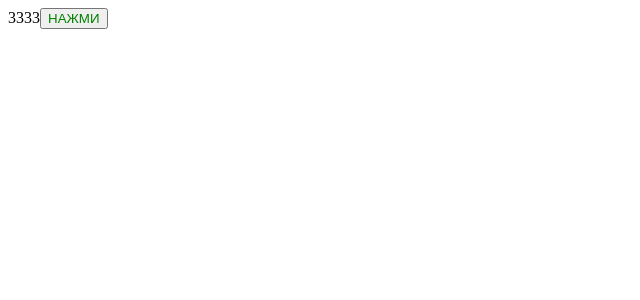
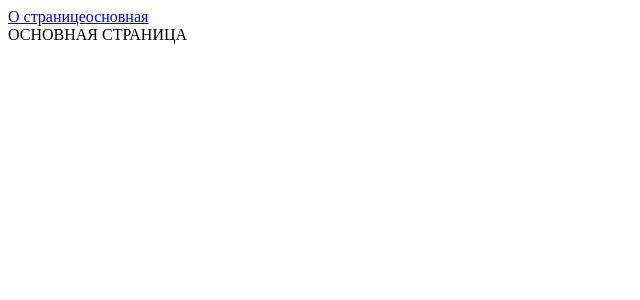
Before and after one commit to GlebKodrik/production-project, a React app: page / in a window 1280 px wide. Shown: the top 300 px of the page, without its empty margins (0-640 px from the left). Built offline with nearby package versions, Linux system fonts and the light colour scheme.

Commit message:
added lazy & route

```diff
--- /dev/null
+++ b/declorations.d.ts
@@ -0,0 +1 @@
+declare module '*.scss';
--- /dev/null
+++ b/src/components/about-page/about-page.tsx
@@ -0,0 +1,11 @@
+import React from 'react';
+
+const AboutPage = () => {
+  return (
+    <div>
+      О странице
+    </div>
+  );
+};
+
+export default AboutPage;
--- a/src/components/counter.scss
+++ /dev/null
@@ -1,3 +0,0 @@
-button {
-  color: green;
-}
--- a/src/components/counter.tsx
+++ /dev/null
@@ -1,14 +0,0 @@
-import React, {useState} from 'react';
-import './counter.scss'
-
-const Counter = () => {
-  const [counter, setCounter] = useState(3333);
-  return (
-    <div>
-      {counter}
-      <button onClick={() => setCounter(counter + 1)}>НАЖМИ</button>
-    </div>
-  );
-};
-
-export default Counter;
--- /dev/null
+++ b/src/components/main-page/main-page.tsx
@@ -0,0 +1,11 @@
+import React from 'react';
+
+const MainPage = () => {
+  return (
+    <div>
+      ОСНОВНАЯ СТРАНИЦА
+    </div>
+  );
+};
+
+export default MainPage;
--- /dev/null
+++ b/src/index.scss
@@ -0,0 +1,4 @@
+.app {
+  margin: 0;
+  color: red;
+}
--- a/src/index.tsx
+++ b/src/index.tsx
@@ -1,10 +1,27 @@
-import {seyHello} from "./test";
+import React, { Suspense } from 'react';
 import {render} from "react-dom";
-import Counter from "./components/counter";
+import './index.scss';
+import {BrowserRouter, Link, Route, Routes} from "react-router-dom";
 
-seyHello(12)
+const AboutPage = React.lazy(() => import("./components/about-page/about-page"));
+const MainPage = React.lazy(() => import("./components/main-page/main-page"));
+
+const App = () => {
+  return (
+    <BrowserRouter>
+      <Link to={'/about'}>О странице</Link>
+      <Link to={'/'}>основная</Link>
+      <Suspense fallback={<>Loading...</>}>
+        <Routes>
+          <Route path={'/about'} element={<AboutPage />}/>
+          <Route path={'/'} element={<MainPage />}/>
+        </Routes>
+      </Suspense>
+    </BrowserRouter>
+  )
+}
 
 render(
-  <Counter />,
+  <App />,
   document.getElementById('root')
 )
--- a/tsconfig.json
+++ b/tsconfig.json
@@ -2,7 +2,7 @@
   "compilerOptions": {
     "outDir": "./dist/",
     "noImplicitAny": true,
-    "module": "es6",
+    "module": "esnext",
     "target": "es5",
     "jsx": "react-jsx",
     "allowJs": true,
```
Also changed, not shown: package.json (+5 -2 lines), 5 other files (tests, documents, lock files or other folders).
